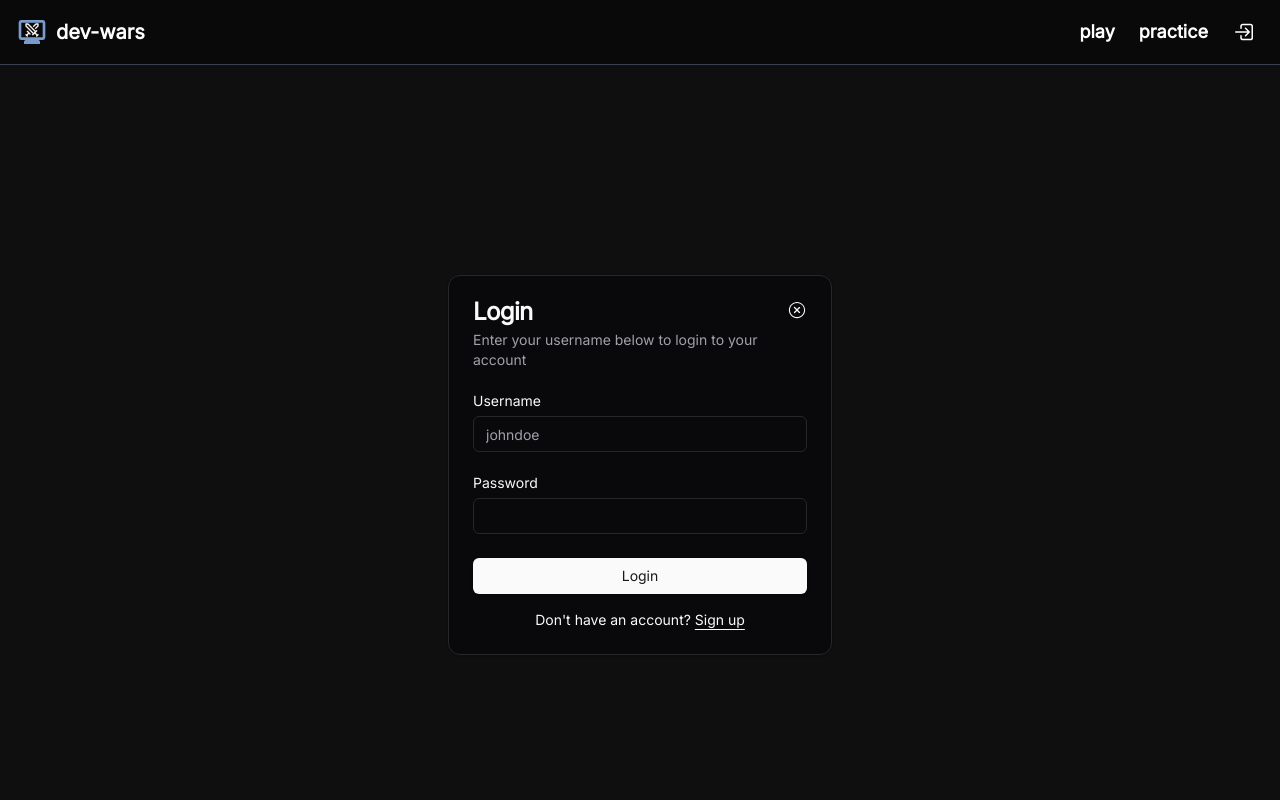
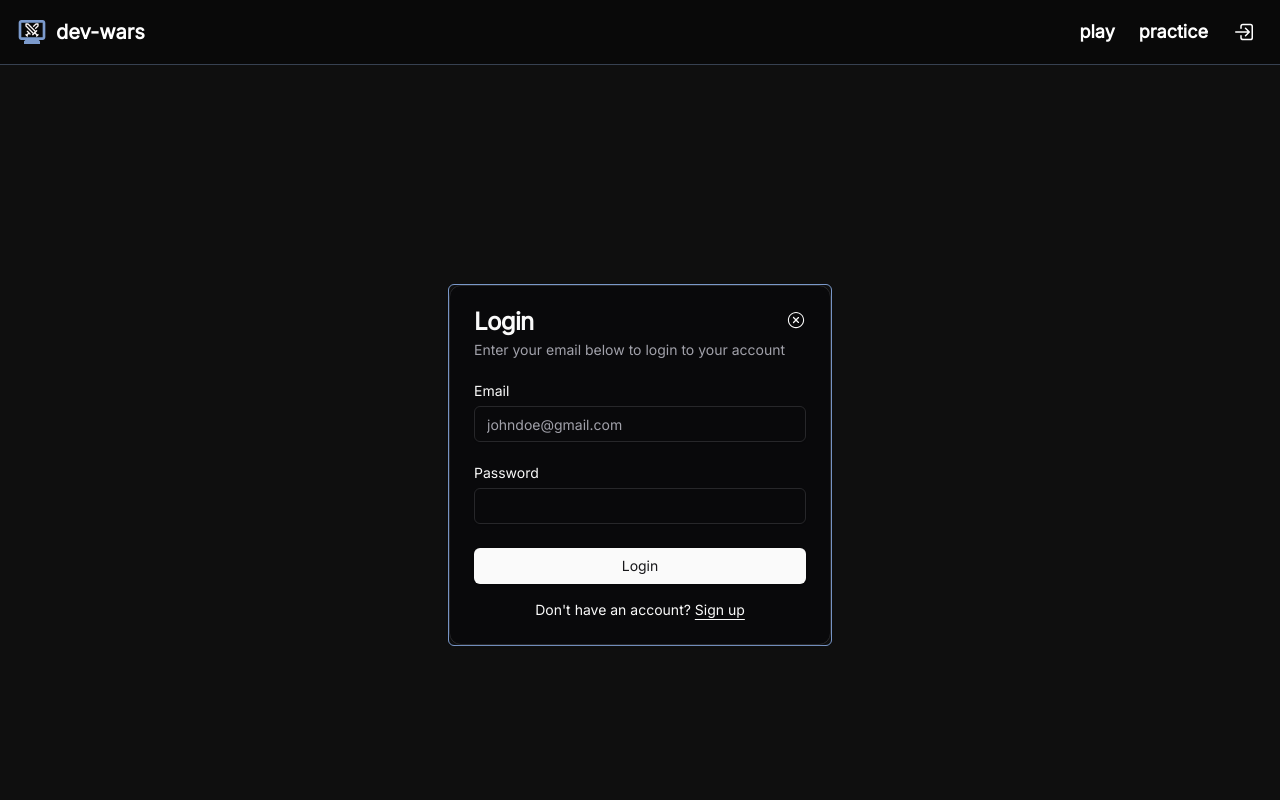
Before and after one commit to FxJYg/dev-wars, a Next.js app in the folder frontend/: page /login in a window 1280 px wide. Shown: the top 800 px of the page. Built offline with nearby package versions, Linux system fonts and the light colour scheme.

Commit message:
changed login and signup

```diff
--- a/frontend/src/app/@auth/(.)login/page.tsx
+++ b/frontend/src/app/@auth/(.)login/page.tsx
@@ -5,9 +5,7 @@ export default function Page() {
   return (
     <div className="fixed inset-0 z-10 bg-black bg-opacity-40">
       <div className="flex fixed inset-0 z-50 min-h-svh w-full items-center justify-center p-6 md:p-10">
-        <div className="flex w-full max-w-sm">
-            <LoginForm />
-        </div>
+        <LoginForm />
       </div>
     </div>
   )
--- a/frontend/src/app/@auth/(.)signup/page.tsx
+++ b/frontend/src/app/@auth/(.)signup/page.tsx
@@ -4,9 +4,7 @@ export default function Page() {
   return (
     <div className="fixed inset-0 z-10 bg-black bg-opacity-40">
       <div className="flex min-h-svh w-full items-center justify-center p-6 md:p-10">
-        <div className="w-full max-w-sm">
-          <SignupForm />
-        </div>
+        <SignupForm />
       </div>
     </div>
   )
--- a/frontend/src/components/login-form.tsx
+++ b/frontend/src/components/login-form.tsx
@@ -21,7 +21,7 @@ export function LoginForm({
 }: React.ComponentPropsWithoutRef<"div">) {
   const router = useRouter()
   return (
-    <div className={cn("flex flex-col gap-6", className)} {...props}>
+    <div className={cn("flex flex-col gap-6 rounded-md border border-[#7b9acc]", className)} {...props}>
       <Card>
         <CardHeader>
           <div className="flex relative items-center text-2xl">
@@ -31,18 +31,18 @@ export function LoginForm({
             </button>
           </div>
           <CardDescription>
-            Enter your username below to login to your account
+            Enter your email below to login to your account
           </CardDescription>
         </CardHeader>
         <CardContent>
           <form>
             <div className="flex flex-col gap-6">
               <div className="grid gap-2">
-                <Label htmlFor="username">Username</Label>
+                <Label htmlFor="email">Email</Label>
                 <Input
-                  id="username"
-                  type="username"
-                  placeholder="johndoe"
+                  id="email"
+                  type="email"
+                  placeholder="johndoe@gmail.com"
                   required
                 />
               </div>
--- a/frontend/src/components/signup-form.tsx
+++ b/frontend/src/components/signup-form.tsx
@@ -20,7 +20,7 @@ export function SignupForm({
 }: React.ComponentPropsWithoutRef<"div">) {
   const router = useRouter()
   return (
-    <div className={cn("flex flex-col gap-6", className)} {...props}>
+    <div className={cn("flex flex-col gap-6 rounded-md border border-[#7b9acc]", className)} {...props}>
       <Card>
         <CardHeader>
           <div className="flex relative items-center text-2xl">
@@ -46,6 +46,15 @@ export function SignupForm({
                 />
               </div>
               <div className="grid gap-2">
+                <Label htmlFor="username">Email</Label>
+                <Input
+                  id="email"
+                  type="email"
+                  placeholder="johndoe@gmail.com"
+                  required
+                />
+              </div>
+              <div className="grid gap-2">
                 <div className="flex items-center">
                   <Label htmlFor="password">Password</Label>
                 </div>
```
